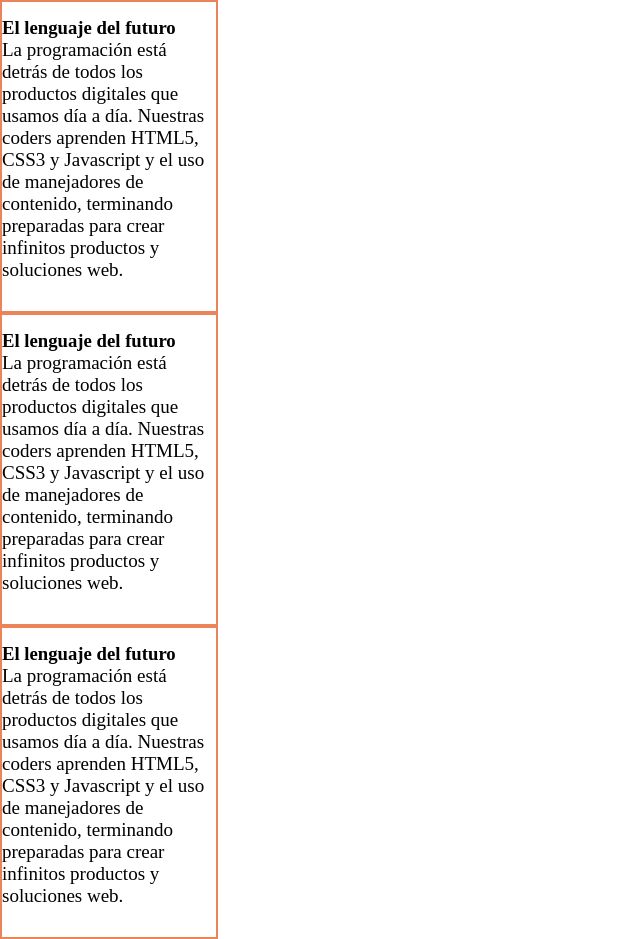
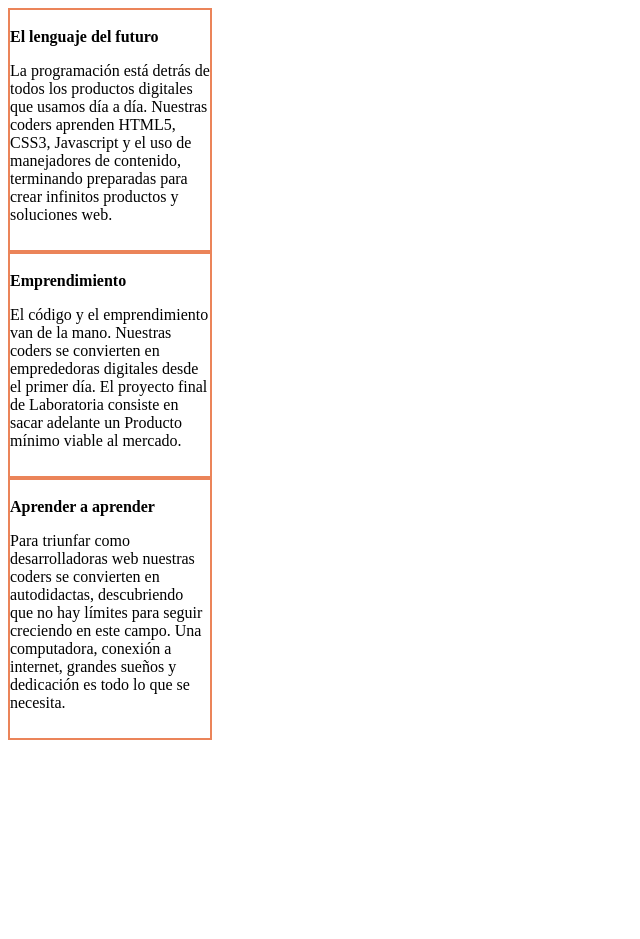
Before and after one commit to spectrecode/Margin_padding, a plain HTML site: page Parte4/index.html in a window 1280 px wide. Shown: the whole page, without its empty margins (0-640 px from the left). After the commit the page ends 800 px from the top, so only its background shows below. Drawn offline with Linux system fonts and the light colour scheme.

Commit message:
solucionando

```diff
--- a/Parte1/css/main.css
+++ b/Parte1/css/main.css
@@ -5,17 +5,12 @@
 	padding: 0;
 }
 
-div	{
+.bloque	{
 	border:2px solid #EB8459;
-	width: 20%;
+	width: 250px;
+	padding: 10px;
 }
 
-p   {
-	padding: 20px 10px 20px 10px;
-	font-size: 20px;
+.bloque h3	{
+	margin-bottom: 10px;
 }
-
-h3	{
-	padding-top: 15px;
-	padding-left: 10px;
-}
--- a/Parte2/css/main.css
+++ b/Parte2/css/main.css
@@ -1,22 +1,15 @@
-/* Agrega aqui tu CSS */
-*{
-	box-sizing: border-box;
-	margin: 0;
-	padding: 0;
+.bloque {
+	width: 200px;
+	border: 2px solid #EB8459;
+	padding: 10px;
+	margin-bottom: 10px;
 }
 
-div	{
-	border:2px solid #EB8459;
-	width: 20%;
-	margin-top: 15px;
+.bloque h3 {
+	font-size: 1em;
+	margin: 0.5em 0em;
 }
 
-p   {
-	padding: 20px 10px 20px 10px;
-	font-size: 20px;
+.bloque p {
+	font-size: 1em;
 }
-
-h3	{
-	padding-top: 15px;
-	padding-left: 10px;
-}
--- a/Parte3/css/main.css
+++ b/Parte3/css/main.css
@@ -1,20 +1,23 @@
-/* Agrega aqui tu CSS */
-*{
-	box-sizing: border-box;
-	margin: 0;
-	padding: 0;
+.bloque {
+	width: 200px;
+	border: 2px solid #EB8459;
+	padding: 10px;
 }
 
-div	{
-	border:2px solid #EB8459;
-	width: 17%;
+.bloque h3 {
+	font-size: 1em;
+	margin: 0.5em 0em;
 }
 
-p   {
-	padding: 20px 10px 20px 10px;
-	font-size: 19px;
+.bloque p {
+	font-size: 1em;
 }
 
-h3	{
-	padding-top: 15px;
+.left {
+	display: inline-block;
 }
+
+.right {
+	display: inline-block;
+	margin-left: 100px
+}
--- a/Parte4/css/main.css
+++ b/Parte4/css/main.css
@@ -1,21 +1,23 @@
-/* Agrega aqui tu CSS */
-*{
-	box-sizing: border-box;
-	margin: 0;
-	padding: 0;
+.bloque {
+	width: 200px;
+	border: 2px solid #EB8459;
+	padding: 10px 0px;
 }
 
-div	{
-	border:2px solid #EB8459;
-	width: 17%;
+.bloque h3 {
+	font-size: 1em;
+	margin: 0.5em 0em;
 }
 
-p   {
-	padding-bottom: 30px;
-	padding-right: -10px;
-	font-size: 19px;
+.bloque p {
+	font-size: 1em;
 }
 
-h3	{
-	padding-top: 15px;
+.left {
+	display: inline-block;
 }
+
+.right {
+	display: inline-block;
+	margin-left: 100px
+}
--- a/Parte4/index.html
+++ b/Parte4/index.html
@@ -1,24 +1,23 @@
 <!DOCTYPE html>
 <html>
   <head>
-        <!-- Inserta tu codigo aqui -->
-        <link rel="stylesheet" type="text/css" href="css/main.css">
-		<link rel="shortcut icon" href="favicon.ico">
-		<meta charset="utf-8">
+    <meta charset="UTF-8"/>
+    <title>Margin y Padding</title>
+    <link rel="shortcut icon" href="favicon.ico"/>
+    <link rel="stylesheet" type="text/css" href="css/main.css"/>
   </head>
   <body>
-        <!-- Inserta tu codigo aqui -->
-        <div>
+    <div class="bloque">
         <h3>El lenguaje del futuro</h3>
-        	<p>La programación está detrás de todos los productos digitales que usamos día a día. Nuestras coders aprenden HTML5, CSS3 y Javascript y el uso de manejadores de contenido, terminando preparadas para crear infinitos productos y soluciones web.</p>
+        <p>La programación está detrás de todos los productos digitales que usamos día a día. Nuestras coders aprenden HTML5, CSS3, Javascript y el uso de manejadores de contenido, terminando preparadas para crear infinitos productos y soluciones web.</p>
     </div>
-         <div>
-        	<h3>El lenguaje del futuro</h3>
-        	<p>La programación está detrás de todos los productos digitales que usamos día a día. Nuestras coders aprenden HTML5, CSS3 y Javascript y el uso de manejadores de contenido, terminando preparadas para crear infinitos productos y soluciones web.</p>
+    <div class="bloque">
+        <h3>Emprendimiento</h3>
+        <p>El código y el emprendimiento van de la mano. Nuestras coders se convierten en emprededoras digitales desde el primer día. El proyecto final de Laboratoria consiste en sacar adelante un Producto mínimo viable al mercado.</p>
     </div>
-         <div>
-        	<h3>El lenguaje del futuro</h3>
-        	<p>La programación está detrás de todos los productos digitales que usamos día a día. Nuestras coders aprenden HTML5, CSS3 y Javascript y el uso de manejadores de contenido, terminando preparadas para crear infinitos productos y soluciones web.</p>
+    <div class="bloque">
+        <h3>Aprender a aprender</h3>
+        <p>Para triunfar como desarrolladoras web nuestras coders se convierten en autodidactas, descubriendo que no hay límites para seguir creciendo en este campo. Una computadora, conexión a internet, grandes sueños y dedicación es todo lo que se necesita.</p>
     </div>
   </body>
 </html>
```
Also changed, not shown: Parte1/index.html (+1 -1 lines), Parte2/index.html (+9 -10 lines), Parte3/index.html (+12 -13 lines). Lines whose indentation alone changed are shown as unchanged.
